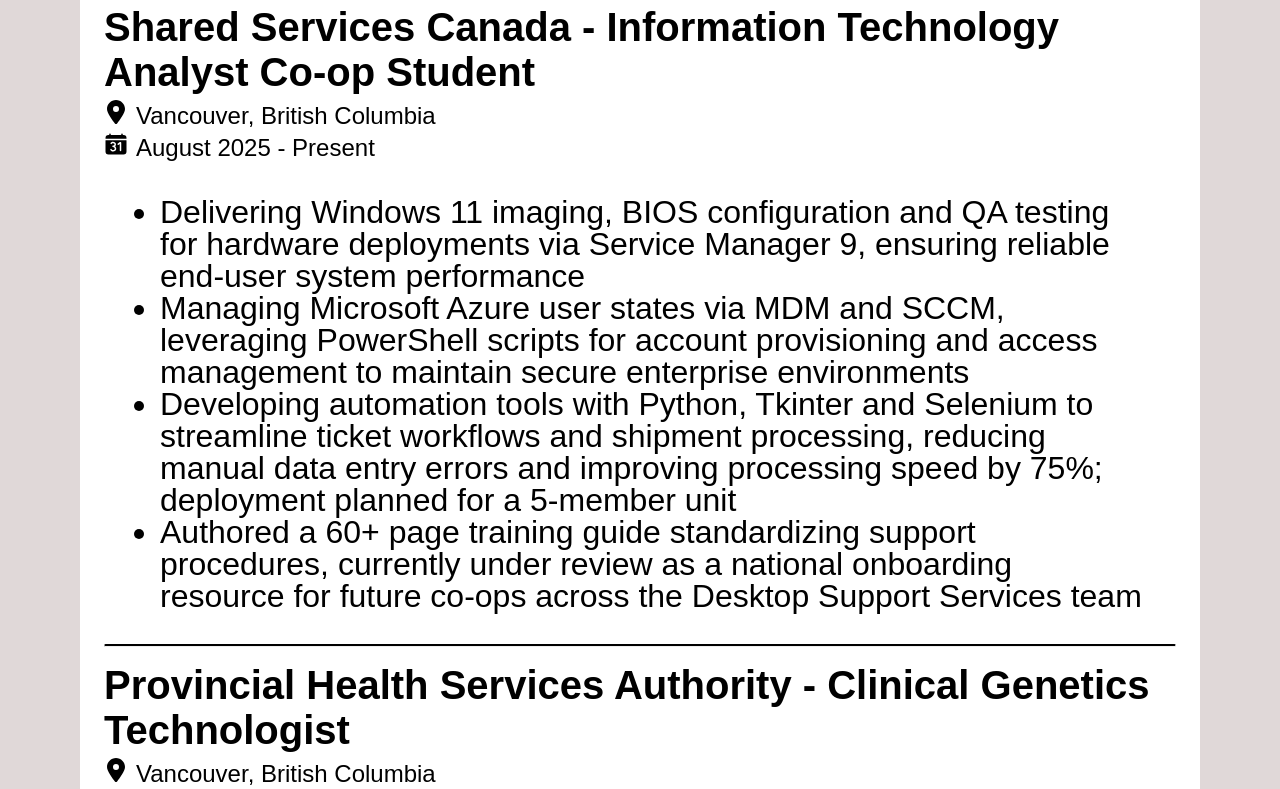
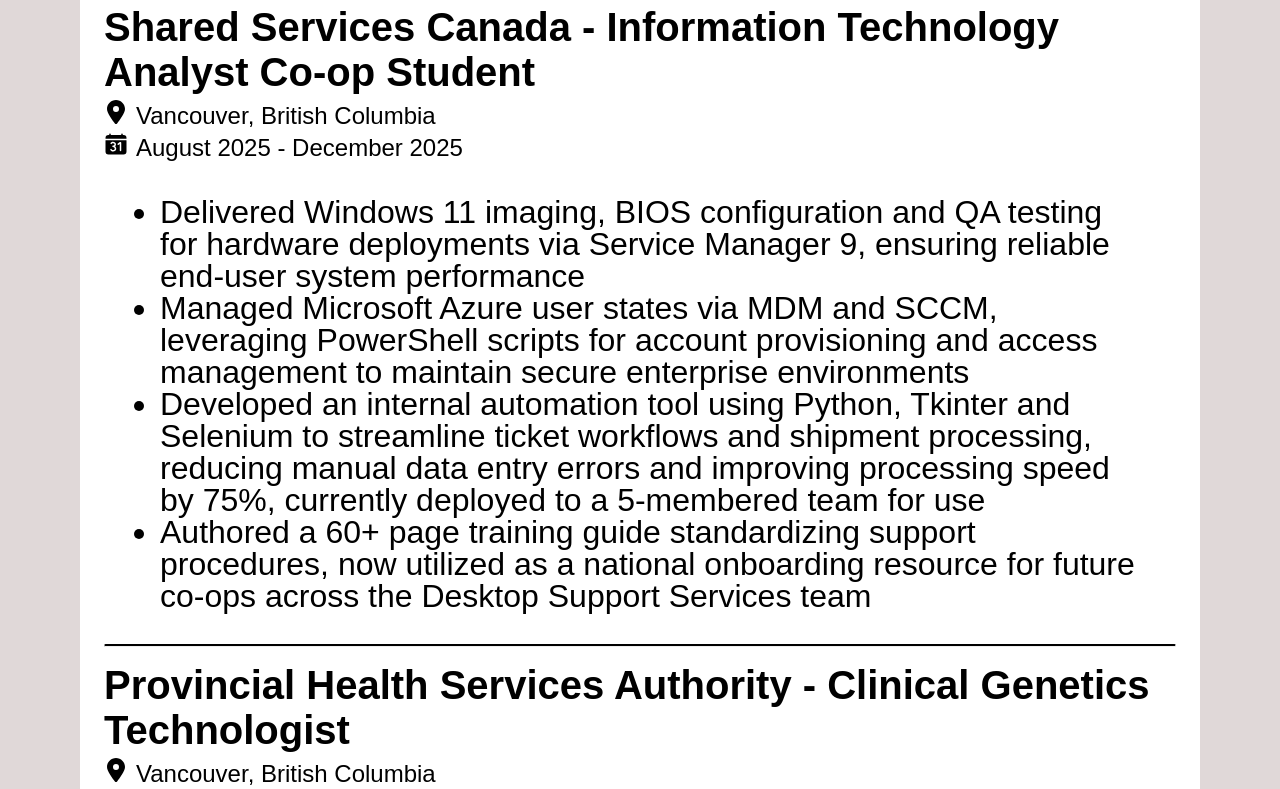
Before and after one commit to samlui1009/portfolio-page, a React (Vite) app: page /#/aboutme in a window 1280 px wide. Shown: the part 2980-3769 px from the top of the page. Built offline with nearby package versions, Linux system fonts and the light colour scheme; a web font is replaced by a local one.

Commit message:
Updated job experience with new dates and details

```diff
--- a/src/components/Card.jsx
+++ b/src/components/Card.jsx
@@ -13,11 +13,11 @@
         <div className="card">
             <div className="intro-text">
                 <div className="txt-ctn">
-                    <p>💻 I am a current 3rd-year Bachelor of Computer Science second-degree student and <b>I.T. Analyst intern</b> with Shared Services Canada, studying
-                        at the <b>University of British Columbia</b> in Vancouver, B.C.</p>
+                    <p>💻 I am a current 3rd-year Bachelor of Computer Science second-degree student from the <b>University of British Columbia</b>, former <b>I.T. Analyst intern</b> with Shared Services Canada and
+                       incoming <b>Applied Cloud Architecture Developer Intern</b> with the Canadian Institute for Health Information.</p>
                     <p>💭 My exposure into the inefficiencies experienced within public healthcare had motivated
                         my career transition. My current career goals are to eventually bring innovative, scalable solutions to the rapidly evolving
-                        digital health spaces. </p>
+                        digital health spaces.</p>
                     <p>💡 I'm always open to collaborations and chatting with other like-minded individuals about projects, hobbies and favourite bubble tea places (My personal favourite: <b><a href="https://www.yifangtea.com/" target="_blank" className="yifang-link">YiFang Fruit Tea)</a></b> 🧋
                     </p>
                 </div>
--- a/src/pages/AboutMe.jsx
+++ b/src/pages/AboutMe.jsx
@@ -137,20 +137,20 @@
                     <h3 className="org">Shared Services Canada - Information Technology Analyst Co-op Student</h3>
                     <div className="job-info">
                         <p><FaLocationDot className="logo"></FaLocationDot>Vancouver, British Columbia</p>
-                        <p><IoCalendarNumber className="logo"></IoCalendarNumber>August 2025 - Present</p>
+                        <p><IoCalendarNumber className="logo"></IoCalendarNumber>August 2025 - December 2025</p>
                     </div>
                     <ul className="tasks">
                         <li>
-                            Delivering Windows 11 imaging, BIOS configuration and QA testing for hardware deployments via Service Manager 9, ensuring reliable end-user system performance
+                            Delivered Windows 11 imaging, BIOS configuration and QA testing for hardware deployments via Service Manager 9, ensuring reliable end-user system performance
                         </li>
                         <li>
-                            Managing Microsoft Azure user states via MDM and SCCM, leveraging PowerShell scripts for account provisioning and access management to maintain secure enterprise environments
+                            Managed Microsoft Azure user states via MDM and SCCM, leveraging PowerShell scripts for account provisioning and access management to maintain secure enterprise environments
                         </li>
                         <li>
-                            Developing automation tools with Python, Tkinter and Selenium to streamline ticket workflows and shipment processing, reducing manual data entry errors and improving processing speed by 75%; deployment planned for a 5-member unit
+                            Developed an internal automation tool using Python, Tkinter and Selenium to streamline ticket workflows and shipment processing, reducing manual data entry errors and improving processing speed by 75%, currently deployed to a 5-membered team for use
                         </li>
                         <li>
-                        Authored a 60+ page training guide standardizing support procedures, currently under review as a national onboarding resource for future co-ops across the Desktop Support Services team
+                        Authored a 60+ page training guide standardizing support procedures, now utilized as a national onboarding resource for future co-ops across the Desktop Support Services team
                         </li>
                     </ul>
 
@@ -219,9 +219,9 @@
                     <h3 className="org">UBC BU1DL - Junior Mentor</h3>
                     <div className="job-info">
                     <p><FaLocationDot></FaLocationDot>Remote</p>
-                    <p><IoCalendarNumber></IoCalendarNumber>August 2025 - Present</p>
+                    <p><IoCalendarNumber></IoCalendarNumber>August 2025 - December 2025</p>
                     <ul className="tasks">
-                        <li>Co-mentoring 3 undergraduate CS students in a pilot initiative, assisting them in their personal project development over
+                        <li>Co-mentored 3 undergraduate CS students in a pilot initiative, assisting them in their personal project development over
                             the course of 4 months by providing technical guidance and support through bi-weekly virtual meetings to maintain project
                             momentum and participant accountability
                         </li>
```
Also changed, not shown: 1 other file (tests, documents, lock files or other folders).
